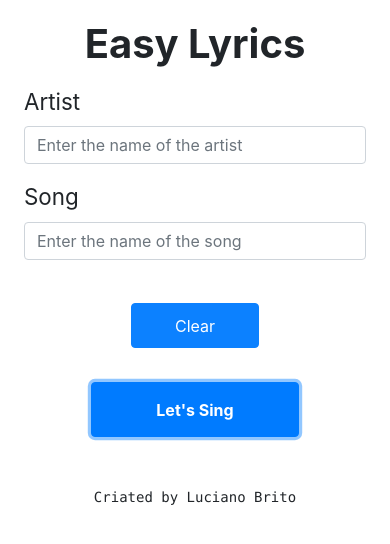
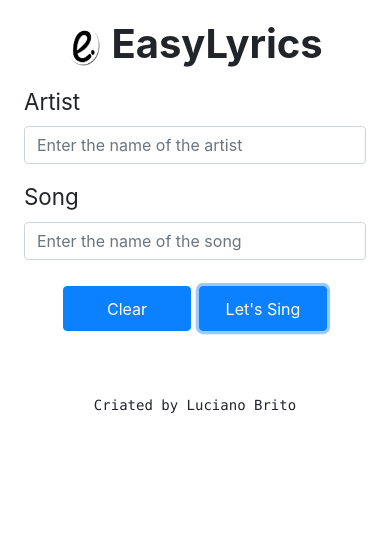
Before and after one commit to lucianobritodev/EasyLyrics, a plain HTML site: page index.html in a window 390 px wide. Drawn offline with nearby package versions, Linux system fonts and the light colour scheme.

Commit message:
add function clear fields and add loading.giff

```diff
--- a/index.html
+++ b/index.html
@@ -7,7 +7,7 @@
         <meta
             name="viewport"
             content="width=device-width, initial-scale=1, shrink-to-fit=no">
-        <link rel="shortcut icon" href="assets/favicon.jpg" type="image/x-icon">
+        <link rel="shortcut icon" href="assets/favicon.png" type="image/x-icon">
 
         <!-- Bootstrap CSS -->
         <link
@@ -21,7 +21,7 @@
 
         <div class="container">
             <div class="row justify-content-center title">
-                <h1>Easy Lyrics</h1>
+                <h1><a href="/" rel="home"><img src="assets/icon.png" alt="Easy Lyrics">EasyLyrics</a></h1>
             </div>
             <div class="row justify-content-center">
                 <form id="lyrics-form">
@@ -42,9 +42,17 @@
                                 id="song"
                                 placeholder="Enter the name of the song">
                         </div>
-                        <div class="form-group col-md-12 text-center">
-                            <button class="btn btn-primary" onclick="window.location.reload();" type="reset">Clear</button>
-                            <button class="btn btn-primary" type="submit" autofocus>Let's Sing</button>
+                        <div class="container-fluid">
+                            <div class="row justify-content-center">
+                                <div class="btn-group">
+                                    <div class="button-clear">
+                                        <button class="btn btn-primary" onclick="clearFields();" type="reset">Clear</button> <!--window.location.reload();-->
+                                    </div>
+                                    <div class="button-go">
+                                        <button class="btn btn-primary" type="submit" autofocus>Let's Sing</button>
+                                    </div>
+                                </div>
+                            </div>
                         </div>
                     </div>
                 </form>
@@ -52,12 +60,13 @@
         </div>
 
         <div class="container-fluid">
-            <div class="row justify-content-center letras">
-                <pre class="mt-lg-auto" id="lyrics"></pre>
+            <div class="row d-flex justify-content-center letras">
+                <img id="loading" src="./assets/loading.gif" alt="carregando">
+                <p><pre class="mt-lg-auto" id="lyrics"></pre>
             </div>
         </div>
 
-        <div class="container-fluid">
+        <div class="container-fluid author">
             <div class="row justify-content-around">
                 <pre class="mt-lg-auto" id="author">Criated by Luciano Brito</pre>
             </div>
--- a/resources/css/style.css
+++ b/resources/css/style.css
@@ -8,9 +8,7 @@
         font-size: xx-large;
     }
 
-    .btn {
-        clear: both;
-    }
+
 
     .btn-primary:first-child {
         margin-top: 8%;
@@ -29,7 +27,6 @@
     width: 12em;
     height: 3.4em;
     margin-top: 2%;
-
 }
 
 .btn-primary:first-child {
@@ -38,6 +35,15 @@
 
 .btn-primary:nth-child(2) {
     font-weight: bold;
+}
+
+.button-clear {
+    align-self: flex-start;
+    margin-right: 8px;
+}
+
+.button-go {
+    align-self: flex-end;
 }
 
 .container {
@@ -61,3 +67,33 @@
     font-family: Arial, Helvetica, sans-serif;
     font-size: larger;
 }
+
+.author {
+    margin-top: 5%;
+}
+
+
+h1 {
+    text-align: center;
+}
+
+a {
+    text-decoration: none;
+    color: unset;
+}
+
+a:hover {
+    text-decoration: none;
+    color: unset;
+}
+
+img {
+    width: 10%;
+    margin-right: 10px;
+}
+
+img#loading {
+    display: none;
+    width: 18%;
+    height: 18%;
+}
--- a/resources/js/main.js
+++ b/resources/js/main.js
@@ -1,30 +1,40 @@
+function clearFields() {
+    let lyricsEl = document.querySelector("#lyrics");
+    let artist = document.querySelector("#artist").value.split(" ").join("-");
+    let song = document.querySelector("#song").value;
+    lyricsEl.innerHTML = "";
+}
+
 function findLyrics(artist, song) {
   return fetch(`https://api.lyrics.ovh/v1/${artist}/${song}`);
 }
 
-const form = document.querySelector('#lyrics-form');
+const form = document.querySelector("#lyrics-form");
 
-form.addEventListener('submit', el => {
+form.addEventListener("submit", (el) => {
   el.preventDefault();
   doSubmit();
-})
+});
 
 async function doSubmit() {
-    const lyricsEl = document.querySelector('#lyrics');
-    let artist = document.querySelector('#artist').value.split(" ").join("-");
-    let song = document.querySelector('#song').value;
+  let lyricsEl = document.querySelector("#lyrics");
+  let artist = document.querySelector("#artist").value.split(" ").join("-");
+  let song = document.querySelector("#song").value;
 
-    if (artist == '' || song == '') {
-        return alert('Os campos não podem estar vazios!\n\nPor favor, digite o nome do artista e a música para realizarmos a busca.')
+  if (artist == "" || song == "") {
+    return alert(
+      "Os campos não podem estar vazios!\n\nPor favor, digite o nome do artista e a música para realizarmos a busca."
+    );
   }
-
-    lyricsEl.innerHTML = '<div class="spinner-border text-darck" role="status"><span class="sr-only">Loading...</span></div>';
+  clearFields();
+  document.getElementById("loading").style.display = "block";
 
   //async await
   try {
     const lyricsResponse = await findLyrics(artist, song);
     const data = await lyricsResponse.json();
-        if(data.lyrics && data) {
+    document.getElementById("loading").style.display = "none";
+    if (data.lyrics && data) {
       lyricsEl.innerHTML = data.lyrics;
     } else {
       lyricsEl.innerHTML = data.error;
@@ -33,3 +43,5 @@ async function doSubmit() {
     console.log(error);
   }
 }
+
+/* <div class="clearfix"><div class="spinner-border float-end" role="status"><span class="visually-hidden"></span></div></div> */
```
Also changed, not shown: assets/loading.gif (added). Lines whose indentation alone changed are shown as unchanged.
